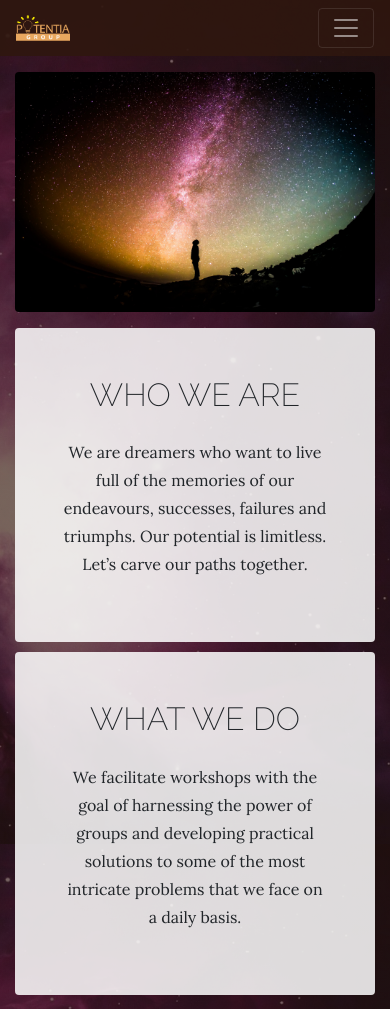
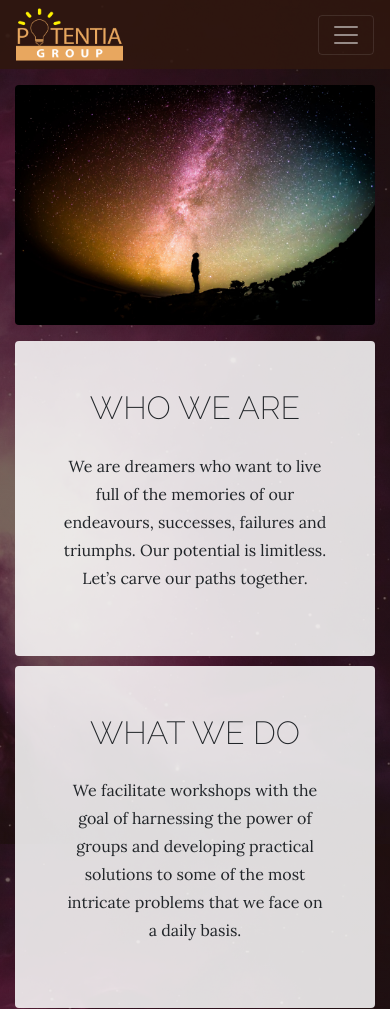
Before and after one commit to aamernhasham/Potentia, a website: page index.html in a window 390 px wide. Shown: the top 1009 px of the page. Drawn offline with Linux system fonts and the light colour scheme.

Commit message:
tweaking logo size for mobile

```diff
--- a/css/business-casual.css
+++ b/css/business-casual.css
@@ -177,7 +177,19 @@ p {
   .intro-text{
     margin-bottom: 10px
   }
+
+  #logo_img{
+
+    width:30%;
+    height:25%;
+    margin:0;
+    padding:0;
+    text-align: left;
+
+  }
+
 }
+
 
 @media (min-width: 1200px) {
   .intro .intro-text{
```
